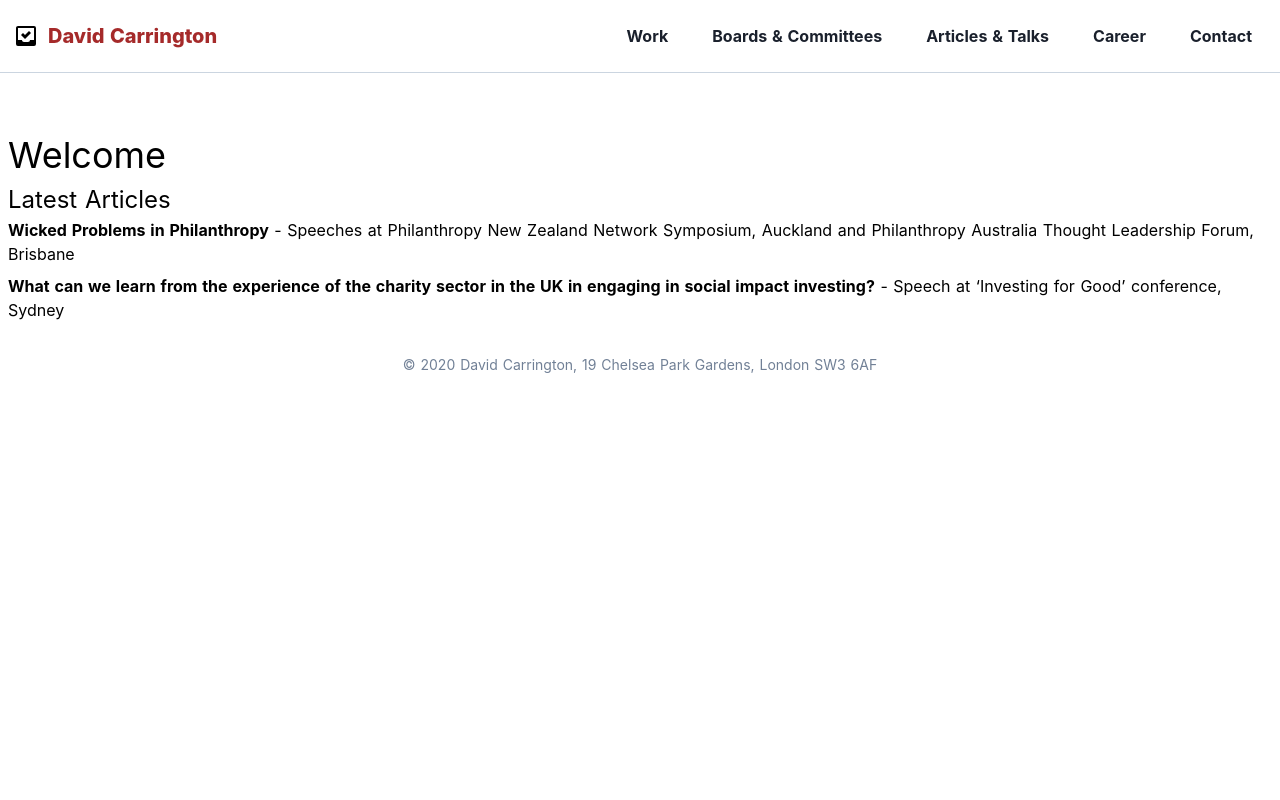
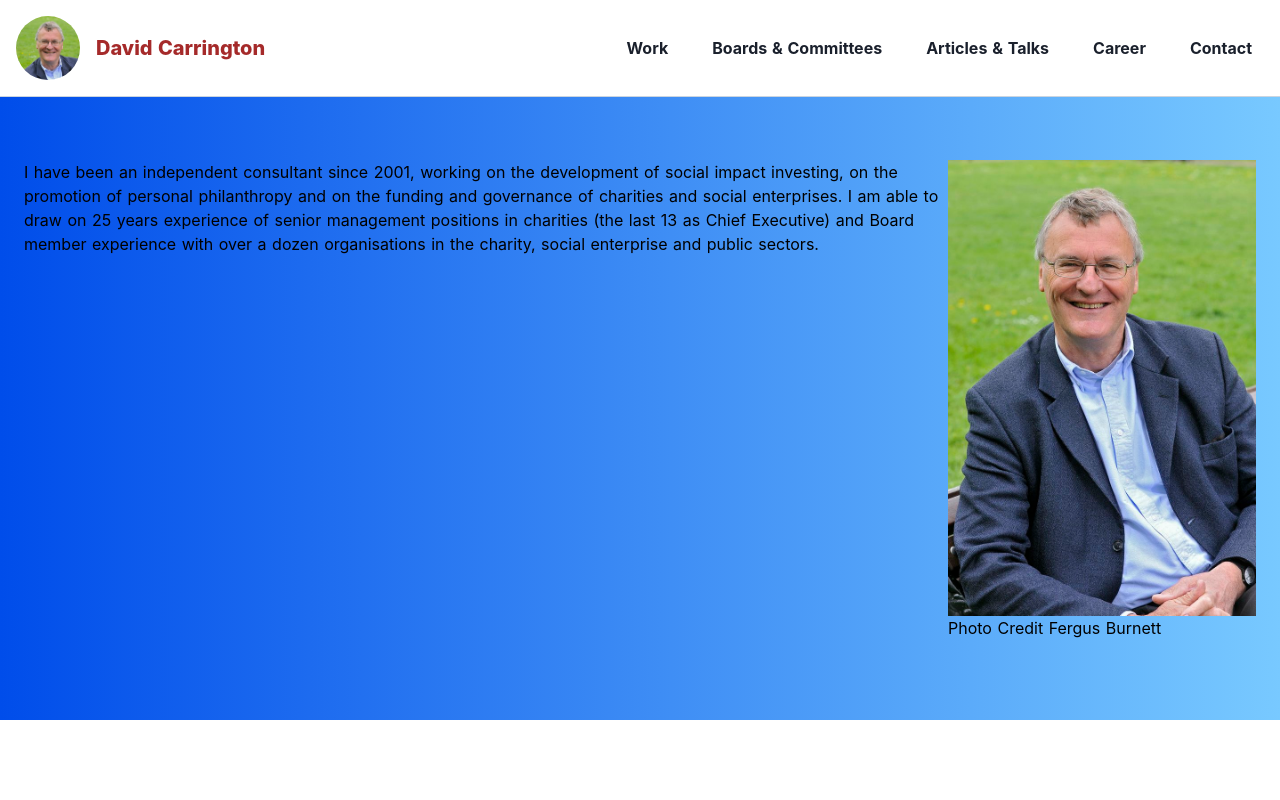
Before and after one commit to girlcheese/davidcarrington.net, a Nuxt app: page / in a window 1280 px wide. Shown: the top 800 px of the page. Built offline with nearby package versions, Linux system fonts and the light colour scheme.

Commit message:
work on the homepage a bit

```diff
--- a/components/DcLatestTalks.vue
+++ b/components/DcLatestTalks.vue
@@ -2,15 +2,23 @@
   <div class="latest-talks container">
     <h2 class="text-2xl">Latest Articles</h2>
     <div v-for="(item, i) in latest" :key="i" class="pb-2">
-      <strong>{{ item.title }}</strong> - {{ item.description }}
+      <dc-list-tile
+        :title="item.title"
+        :link="item.link"
+        :description="item.description"
+      ></dc-list-tile>
     </div>
   </div>
 </template>
 
 <script>
 import { mapState, mapGetters } from 'vuex'
+import DcListTile from '~/components/DcListTile'
 export default {
   name: 'DcLatestTalks',
+  components: {
+    DcListTile
+  },
   computed: {
     ...mapState(['articles']),
     ...mapGetters({
--- a/components/DcNavigation.vue
+++ b/components/DcNavigation.vue
@@ -7,15 +7,7 @@
       class="w-full  mx-auto flex flex-wrap items-center justify-between mt-0 py-4"
     >
       <div class="pl-4 flex items-center">
-        <svg
-          class="h-5 pr-3 fill-current text-brown"
-          xmlns="http://www.w3.org/2000/svg"
-          viewBox="0 0 20 20"
-        >
-          <path
-            d="M0 2C0 .9.9 0 2 0h16a2 2 0 0 1 2 2v16a2 2 0 0 1-2 2H2a2 2 0 0 1-2-2V2zm14 12h4V2H2v12h4c0 1.1.9 2 2 2h4a2 2 0 0 0 2-2zM5 9l2-2 2 2 4-4 2 2-6 6-4-4z"
-          />
-        </svg>
+        <div class="avatar mr-4"></div>
         <nuxt-link
           class="text-gray-900 text-base no-underline hover:no-underline font-extrabold text-xl"
           to="/"
@@ -89,4 +81,12 @@ export default {
 .nuxt-link-exact-active {
   color: brown;
 }
+.avatar {
+  background-image: url('/images/avatar.jpg');
+  background-size: cover;
+  background-position: top center;
+  border-radius: 50%;
+  width: 64px;
+  height: 64px;
+}
 </style>
--- a/components/DcPageNav.vue
+++ b/components/DcPageNav.vue
@@ -10,6 +10,7 @@
       <button
         id="menu-toggle"
         class="flex w-full justify-end px-3 py-3 bg-white lg:bg-transparent border rounded border-gray-600 hover:border-purple-500 appearance-none focus:outline-none"
+        @click="toggleMenu"
       >
         <svg
           class="fill-current h-3 float-right"
@@ -24,8 +25,9 @@
     </div>
     <div
       id="menu-content"
-      class="w-full sticky inset-0 hidden h-64 lg:h-auto overflow-x-hidden overflow-y-auto lg:overflow-y-hidden lg:block mt-0 border border-gray-400 lg:border-transparent bg-white shadow lg:shadow-none lg:bg-transparent z-20"
+      class="w-full sticky inset-0 h-64 lg:h-auto overflow-x-hidden overflow-y-auto lg:overflow-y-hidden lg:block mt-0 border border-gray-400 lg:border-transparent bg-white shadow lg:shadow-none lg:bg-transparent z-20"
       style="top:5em;"
+      :class="navHidden ? 'hidden' : null"
     >
       <ul v-if="navigation.items[currentPage].subNav" class="list-reset">
         <li
@@ -57,8 +59,18 @@ export default {
       default: null
     }
   },
+  data() {
+    return {
+      navHidden: true
+    }
+  },
   computed: {
     ...mapState(['navigation'])
+  },
+  methods: {
+    toggleMenu() {
+      this.navHidden = !this.navHidden
+    }
   }
 }
 </script>
--- a/layouts/default.vue
+++ b/layouts/default.vue
@@ -1,6 +1,6 @@
 <template>
   <div>
-    <dc-navigation :items="navigation"></dc-navigation>
+    <dc-navigation></dc-navigation>
     <nuxt />
     <dc-footer></dc-footer>
   </div>
--- a/pages/articles-talks/index.vue
+++ b/pages/articles-talks/index.vue
@@ -8,10 +8,9 @@
     >
       <dc-heading>Articles & Talks</dc-heading>
 
-      <p class="text-xl">
+      <p class="text-xl py-4 mt-4">
         I have written for various publications and spoken at many conferences
-        and seminars. Some of the articles and talks are available here, and
-        listed below.
+        and seminars. Some of the articles and talks are available here.
       </p>
 
       <ul>
--- a/pages/index.vue
+++ b/pages/index.vue
@@ -1,7 +1,38 @@
 <template>
-  <div class="container w-full flex flex-wrap mx-auto px-2 pt-8 lg:pt-16 mt-16">
-    <h1 class="text-4xl">Welcome</h1>
-    <dc-latest-talks></dc-latest-talks>
+  <div>
+    <div class="pt-40 pb-16 hero-header hero-header__bg block">
+      <div class="container mx-auto px-6">
+        <div class="flex mb-4">
+          <div class="w-3/4">
+            <p class="pr-2">
+              I have been an independent consultant since 2001, working on the
+              development of social impact investing, on the promotion of
+              personal philanthropy and on the funding and governance of
+              charities and social enterprises. I am able to draw on 25 years
+              experience of senior management positions in charities (the last
+              13 as Chief Executive) and Board member experience with over a
+              dozen organisations in the charity, social enterprise and public
+              sectors.
+            </p>
+          </div>
+          <div class="w-1/4">
+            <figure>
+              <img
+                src="~/static/images/CarringtonDavid.credit-Fergus-Burnett11.jpg"
+                alt="David Carrington - Portrait"
+              />
+              <figcaption>Photo Credit Fergus Burnett</figcaption>
+            </figure>
+          </div>
+        </div>
+      </div>
+    </div>
+    <div
+      class="container w-full flex flex-wrap mx-auto px-2 pt-8 lg:pt-16 mt-16"
+    >
+      <h1 class="text-4xl">Welcome</h1>
+      <dc-latest-talks></dc-latest-talks>
+    </div>
   </div>
 </template>
 
@@ -29,10 +60,10 @@ export default {
 }
 </script>
 
-<style>
-/* Sample `apply` at-rules with Tailwind CSS
-.container {
-  @apply min-h-screen flex justify-center items-center text-center mx-auto;
+<style scoped lang="scss">
+.hero-header {
+  &__bg {
+    background: linear-gradient(90deg, #004dea 0%, #78c9ff 100%);
+  }
 }
-*/
 </style>
--- a/pages/work/index.vue
+++ b/pages/work/index.vue
@@ -7,6 +7,11 @@
       class="w-full lg:w-4/5 p-8 mt-6 lg:mt-0 text-gray-900 leading-normal bg-white border border-gray-400 border-rounded"
     >
       <dc-heading>My Work</dc-heading>
+      <p class="text-xl py-4 mt-4">
+        In all my work, I strive to help organisations strengthen themselves by
+        diversifying the ways they use financial and other resources and by
+        enhancing their standards of governance and management practice.
+      </p>
       <p>I work in the UK and internationally with:</p>
       <ul class="list-disc">
         <li>
@@ -50,12 +55,6 @@
           challenges of leadership, to clarify options and to resolve problems.
         </li>
       </ul>
-
-      <p>
-        In all my work, I strive to help organisations strengthen themselves by
-        diversifying the ways they use financial and other resources and by
-        enhancing their standards of governance and management practice.
-      </p>
     </div>
   </div>
 </template>
```
Also changed, not shown: static/images/CarringtonDavid.credit-Fergus-Burnett11.jpg (added), static/images/avatar.jpg (added).
